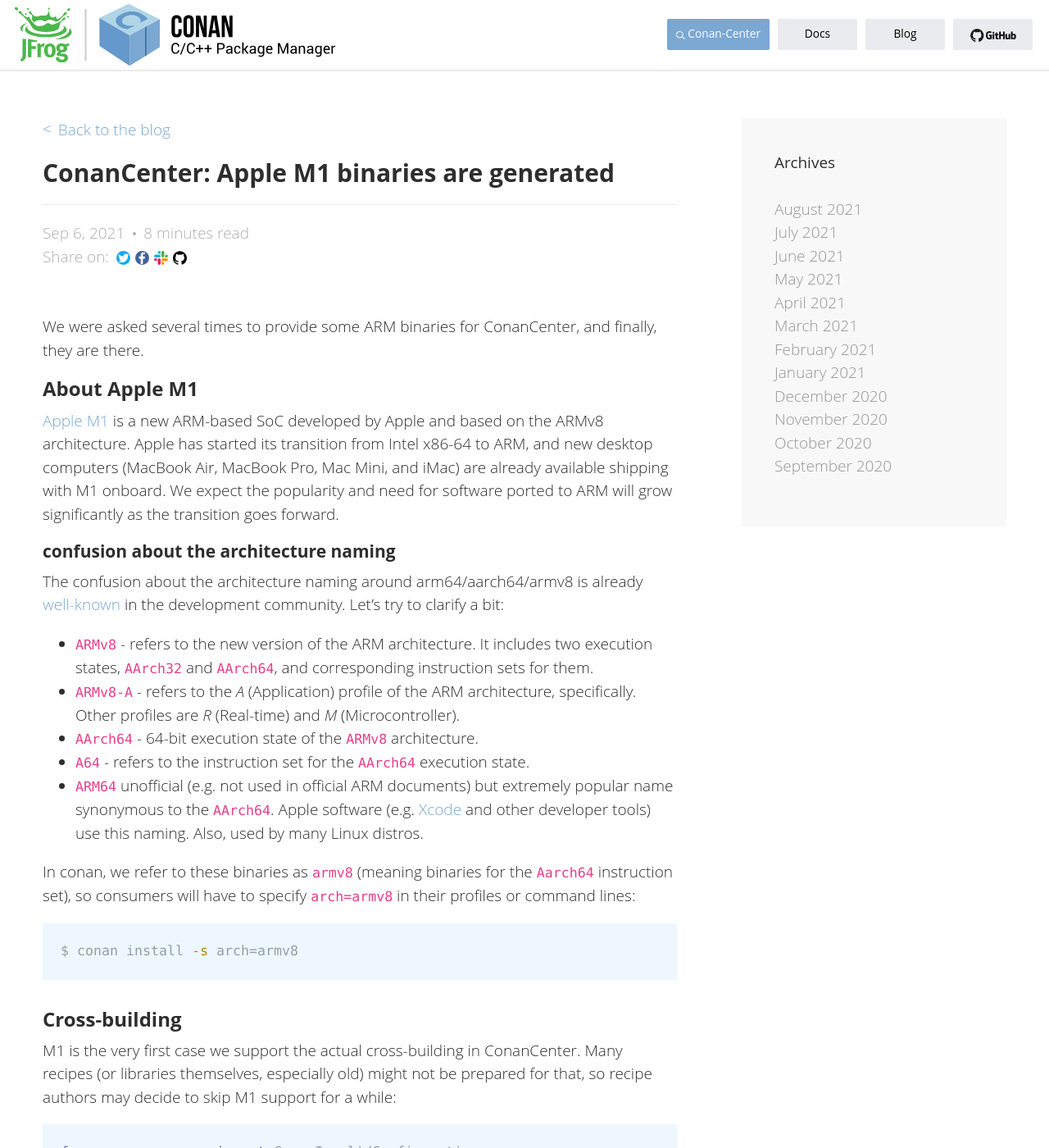
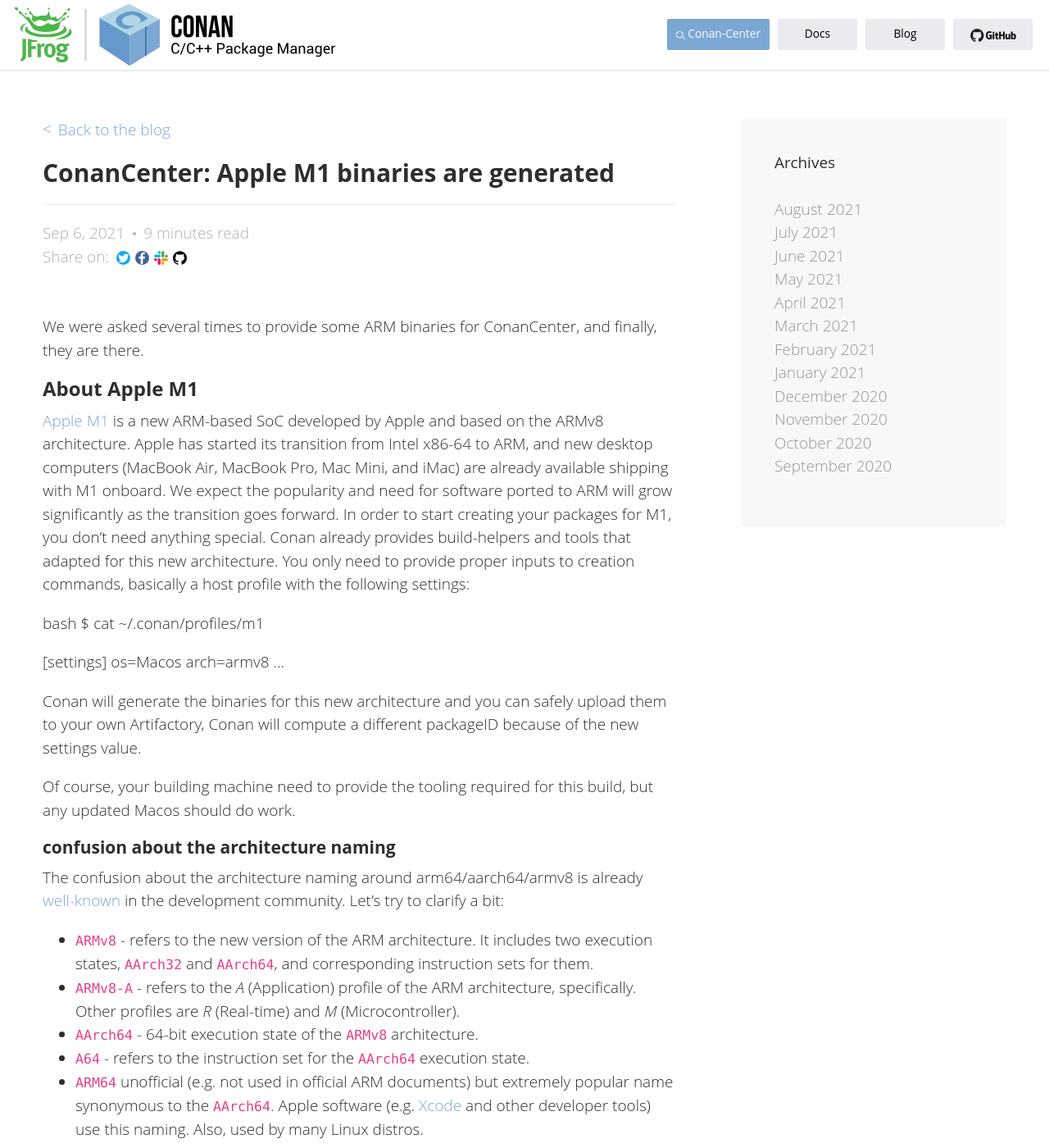
Before and after one commit to conan-io/conan-io.github.io, a Jekyll site: the page built from _posts/2021-09-06-m1.markdown, in a window 1280 px wide and 1400 px high. Shown: the whole window at 82% size. Built offline with Jekyll 4.4.1, drawn with Linux system fonts in a browser that asks for light colours; comment, search, counter and statistics services are not loaded.

Commit message:
Update _posts/2021-09-06-m1.markdown

```diff
--- a/_posts/2021-09-06-m1.markdown
+++ b/_posts/2021-09-06-m1.markdown
@@ -15,7 +15,23 @@ We were asked several times to provide some ARM binaries for ConanCenter, and fi
  based on the ARMv8 architecture. Apple has started its transition from Intel x86-64 to ARM, and new desktop computers
   (MacBook Air, MacBook Pro, Mac Mini, and iMac) are already available shipping with M1 onboard. We expect the popularity and need for
   software ported to ARM will grow significantly as the transition goes forward.
+In order to start creating your packages for M1, you don't need anything special. Conan already provides
+ build-helpers and tools that adapted for this new architecture. You only need to provide proper inputs
+ to creation commands, basically a host profile with the following settings:
 
+bash
+$ cat ~/.conan/profiles/m1
+
+[settings]
+os=Macos
+arch=armv8
+...
+
+Conan will generate the binaries for this new architecture and you can safely upload them to your own
+ Artifactory, Conan will compute a different packageID because of the new settings value.
+
+Of course, your building machine need to provide the tooling required for this build, but any
+ updated Macos should do work.
 ### confusion about the architecture naming
 
 The confusion about the architecture naming around arm64/aarch64/armv8 is already [well-known](https://lkml.org/lkml/2012/7/15/133)
```
